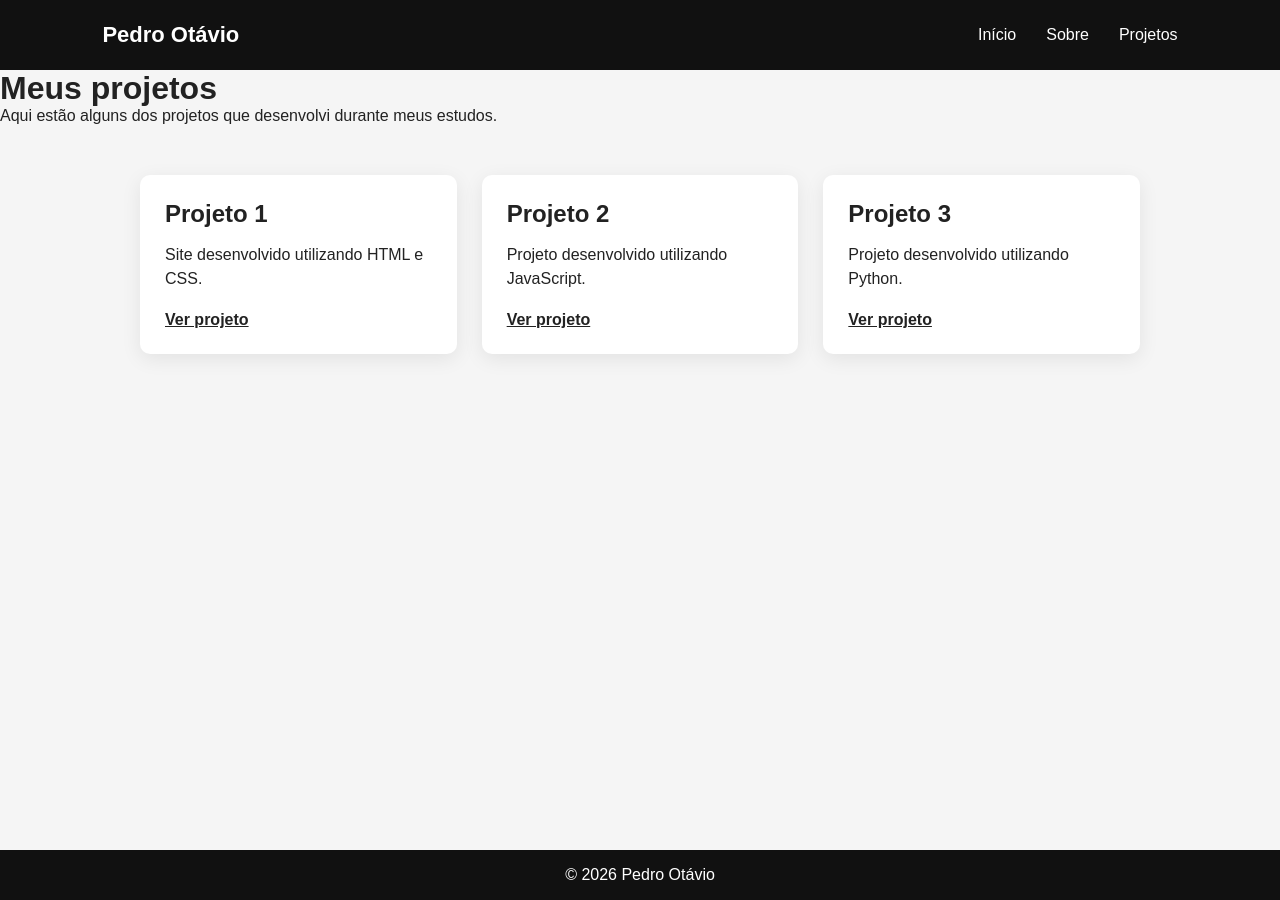
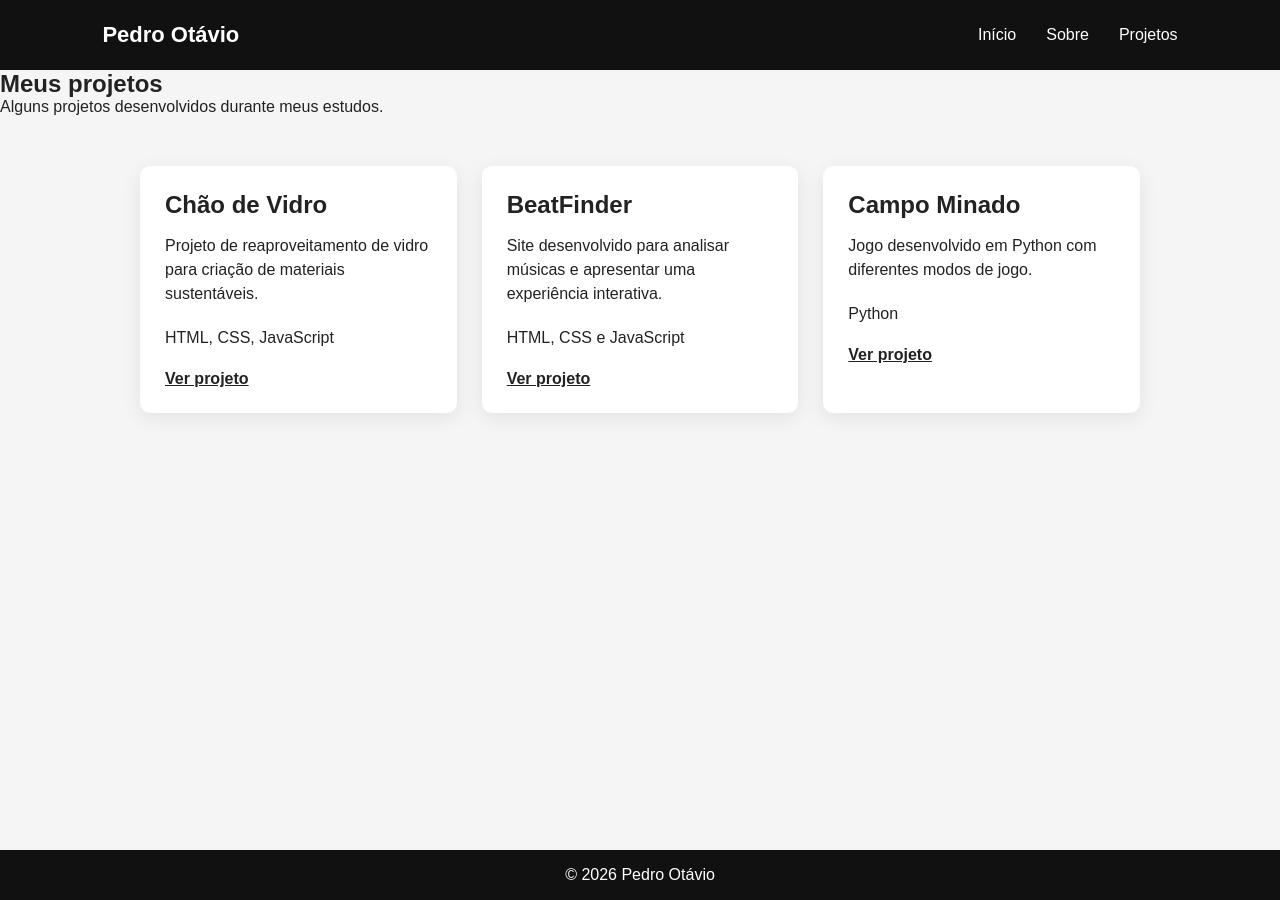
Before and after one commit to pedrotaviorossato-hub/meu-site, a Jekyll site: the page built from projetos.md, in a window 1280 px wide. Built offline with Jekyll 4.4.1, drawn with Linux system fonts in a browser that asks for light colours.

Commit message:
Atualizar o projetos.md

```diff
--- a/projetos.md
+++ b/projetos.md
@@ -3,34 +3,38 @@ layout: default
 title: Projetos
 ---
 
-# Meus projetos
+<section class="projects-page">
 
-Aqui estão alguns dos projetos que desenvolvi durante meus estudos.
+    <h1>Meus projetos</h1>
 
-<div class="projects">
+    <p class="projects-intro">
+        Alguns projetos desenvolvidos durante meus estudos.
+    </p>
 
-    <div class="project">
-        <h2>Projeto 1</h2>
-        <p>
-            Site desenvolvido utilizando HTML e CSS.
-        </p>
-        <a href="#">Ver projeto</a>
+    <div class="projects">
+
+        {% for projeto in site.projects %}
+
+        <div class="project">
+
+            <h2>{{ projeto.title }}</h2>
+
+            <p>
+                {{ projeto.description }}
+            </p>
+
+            <p class="technologies">
+                {{ projeto.technologies }}
+            </p>
+
+            <a href="{{ projeto.url | relative_url }}">
+                Ver projeto
+            </a>
+
+        </div>
+
+        {% endfor %}
+
     </div>
 
-    <div class="project">
-        <h2>Projeto 2</h2>
-        <p>
-            Projeto desenvolvido utilizando JavaScript.
-        </p>
-        <a href="#">Ver projeto</a>
-    </div>
-
-    <div class="project">
-        <h2>Projeto 3</h2>
-        <p>
-            Projeto desenvolvido utilizando Python.
-        </p>
-        <a href="#">Ver projeto</a>
-    </div>
-
-</div>
+</section>
```
